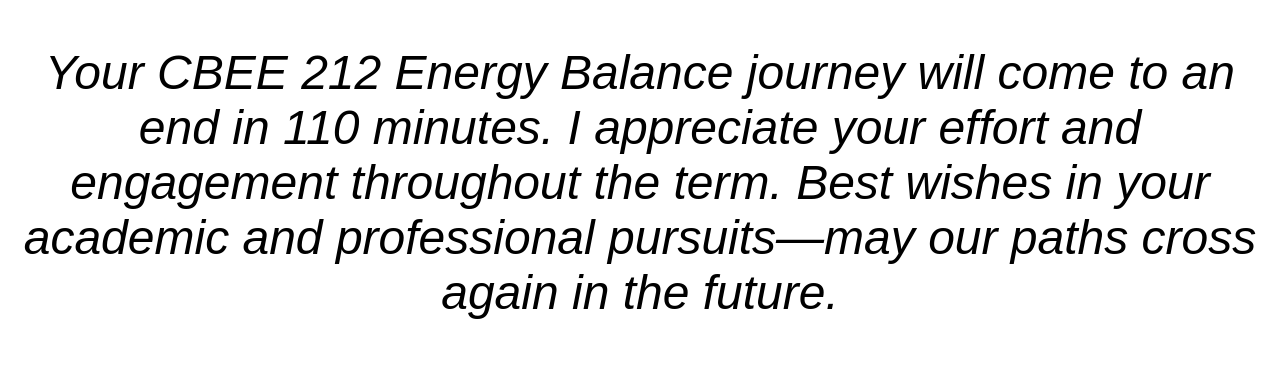
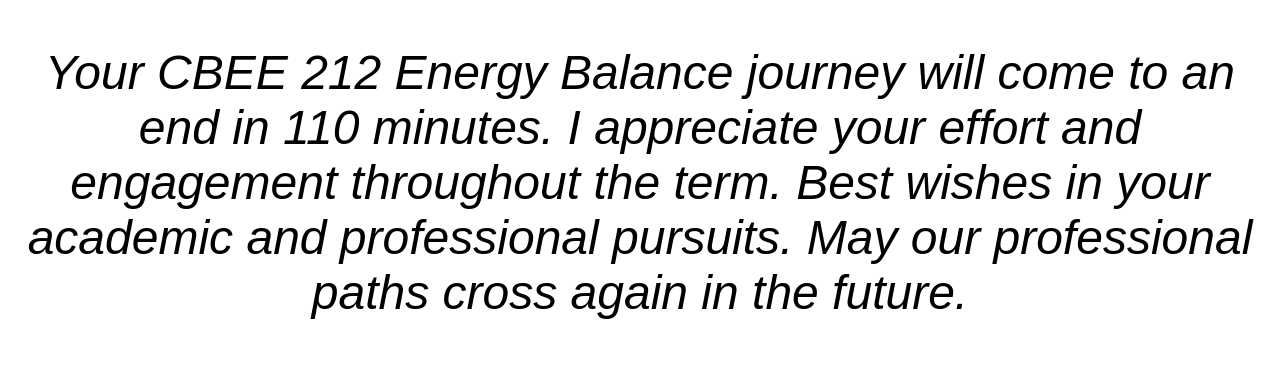
Before and after one commit to yuanzheliang/EXAM-Countdown, a plain HTML site: page index.html in a window 1280 px wide. Shown: the part 108-473 px from the top of the page. Drawn offline with Linux system fonts and the light colour scheme.

Commit message:
Update index.html

```diff
--- a/index.html
+++ b/index.html
@@ -50,7 +50,7 @@
 </head>
 <body>
     <h1>CBEE 212 Energy Balance Final Exam</h1>
-    <p>Your CBEE 212 Energy Balance journey will come to an end in 110 minutes. I appreciate your effort and engagement throughout the term. Best wishes in your academic and professional pursuits—may our paths cross again in the future.</p>
+    <p>Your CBEE 212 Energy Balance journey will come to an end in 110 minutes. I appreciate your effort and engagement throughout the term. Best wishes in your academic and professional pursuits. May our professional paths cross again in the future.</p>
     <div class="signature">Prof. Liang, Winter 2025</div>
     <div id="countdown">110:00</div>
 </body>
```
